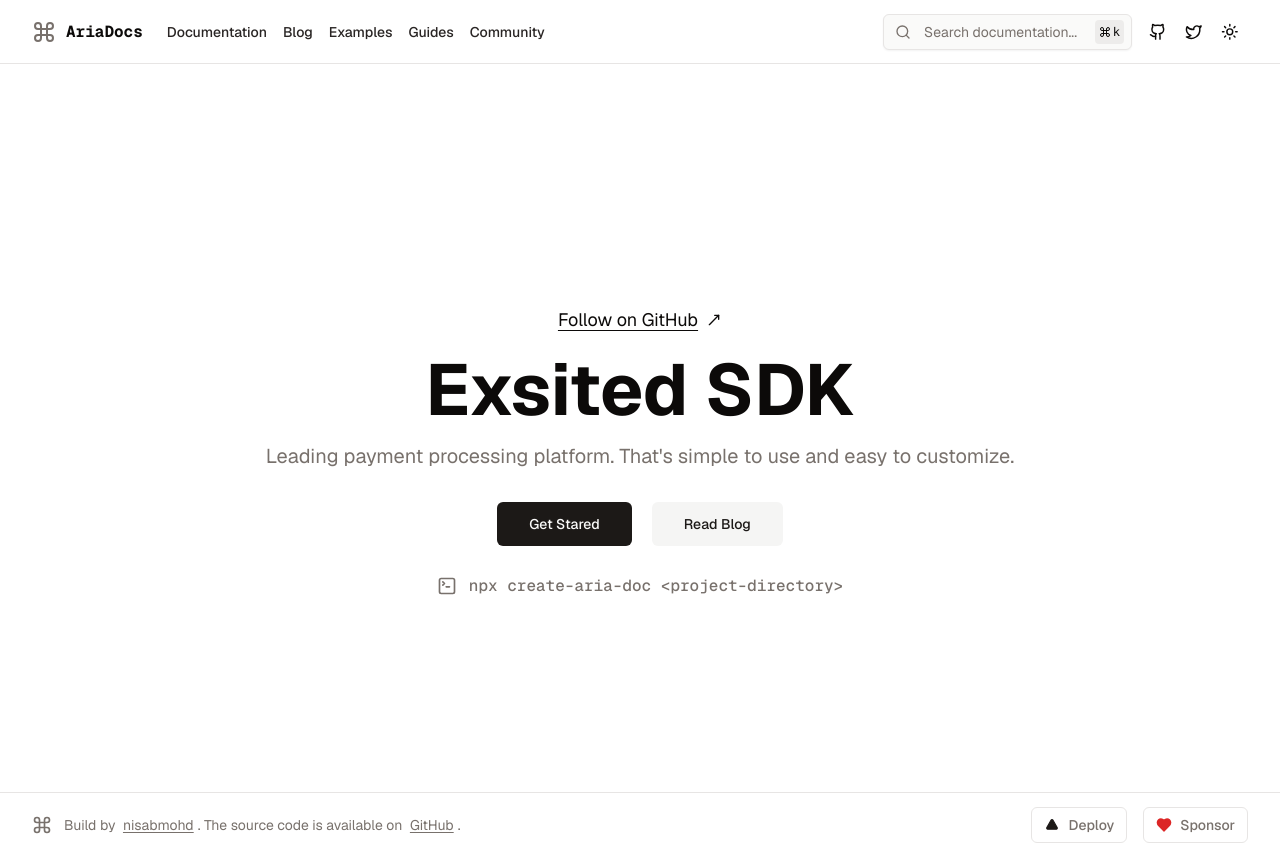
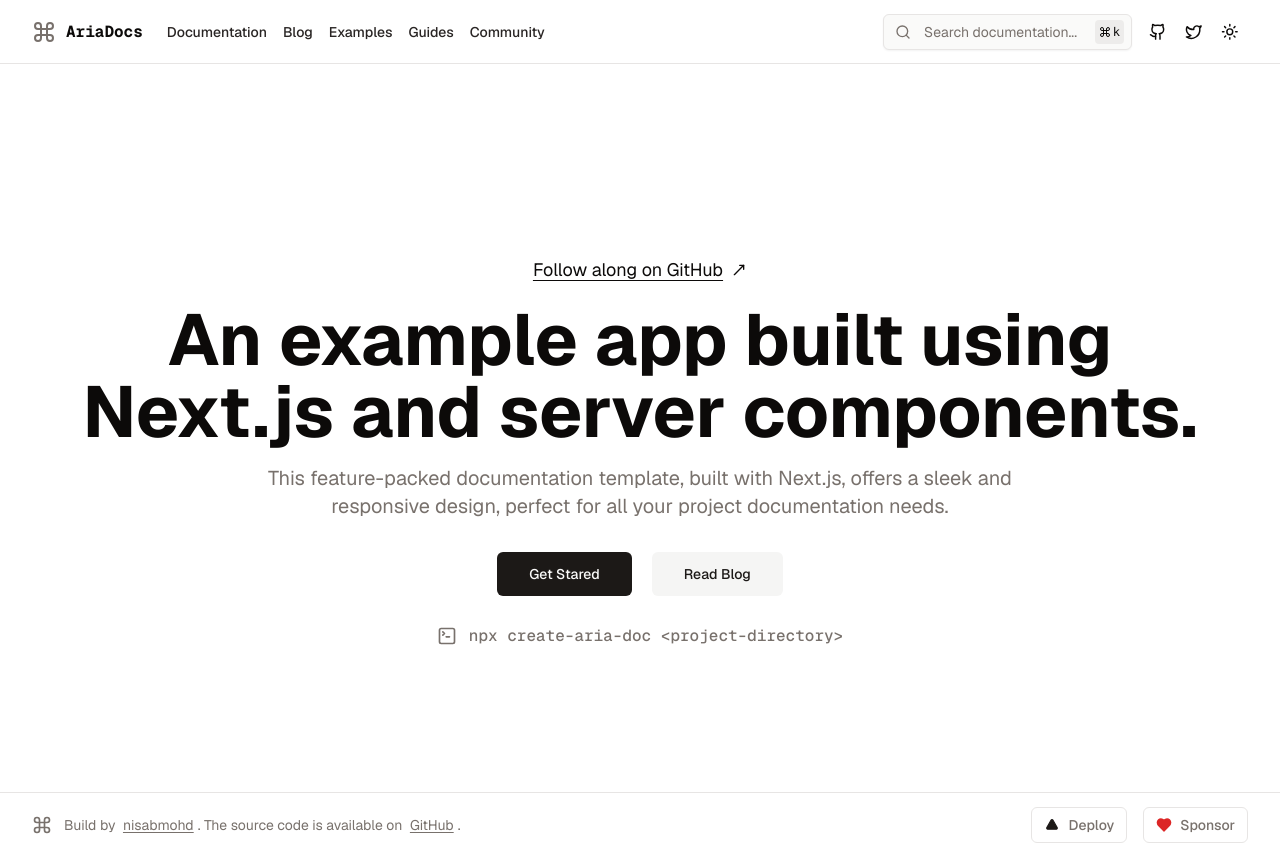
Before and after one commit to MohammadShuvoAli/documentation-template, a Next.js app: page / in a window 1280 px wide. Built offline with nearby package versions, Linux system fonts and the light colour scheme.

Commit message:
Update page.tsx

```diff
--- a/app/page.tsx
+++ b/app/page.tsx
@@ -11,14 +11,16 @@
         target="_blank"
         className="mb-5 sm:text-lg flex items-center gap-2 underline underline-offset-4"
       >
-        Follow on GitHub{" "}
+        Follow along on GitHub{" "}
         <MoveUpRightIcon className="w-4 h-4 font-extrabold" />
       </Link>
       <h1 className="text-3xl font-bold mb-4 sm:text-7xl">
-        Exsited SDK
+        An example app built using Next.js and server components.
       </h1>
       <p className="mb-8 sm:text-xl max-w-[800px] text-muted-foreground">
-        Leading payment processing platform. That's simple to use and easy to customize.
+        This feature-packed documentation template, built with Next.js, offers a
+        sleek and responsive design, perfect for all your project documentation
+        needs.
       </p>
       <div className="flex flex-row items-center gap-5">
         <Link
```
